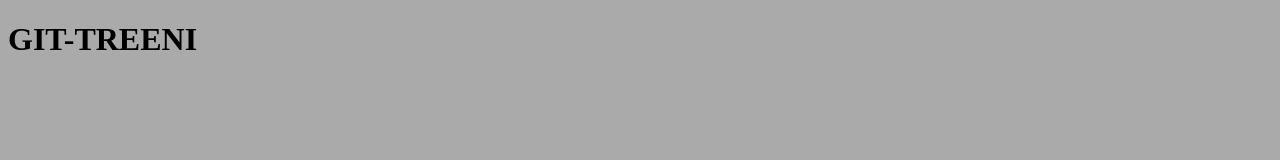
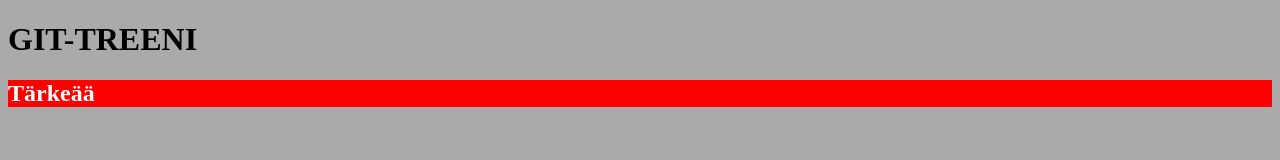
Before and after one commit to multtari-student/gittreeni, a plain HTML site: page index.html in a window 1280 px wide. Drawn offline with Linux system fonts and the light colour scheme.

Commit message:
Uusi otsikko lisätty sekä muotoilut + readme

```diff
--- a/index.html
+++ b/index.html
@@ -7,5 +7,7 @@
   </head>
   <body>
     <h1>GIT-TREENI</h1>
+
+    <h2>Tärkeää</h2>
   </body>
 </html>
--- a/tyyli.css
+++ b/tyyli.css
@@ -1,3 +1,8 @@
 body {
     background-color: #aaa;
   }
+
+  h2 {
+    background-color: red;
+    color: white;
+  }
```
Also changed, not shown: 1 other file.
